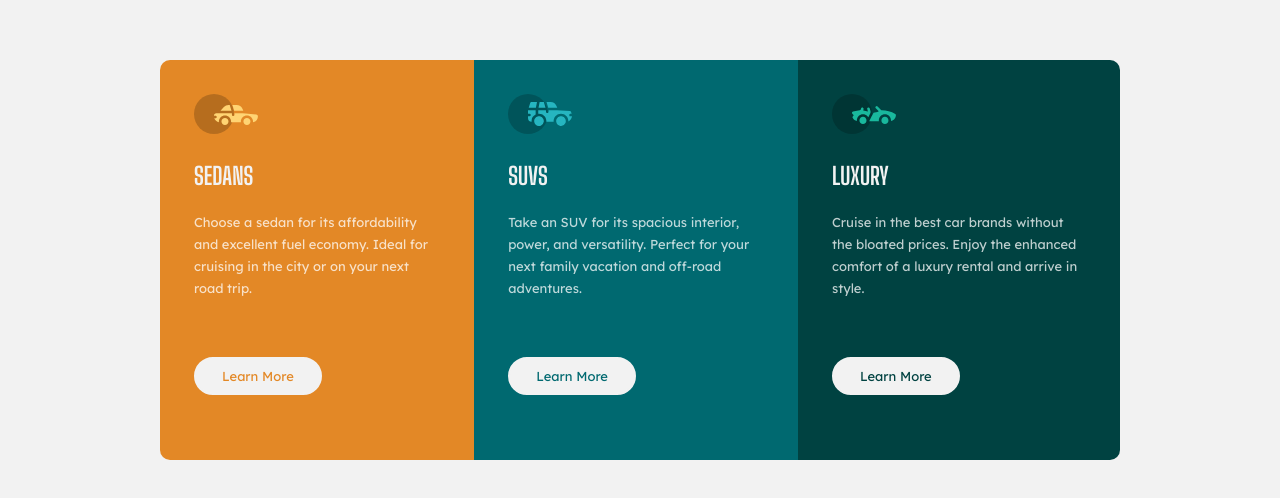
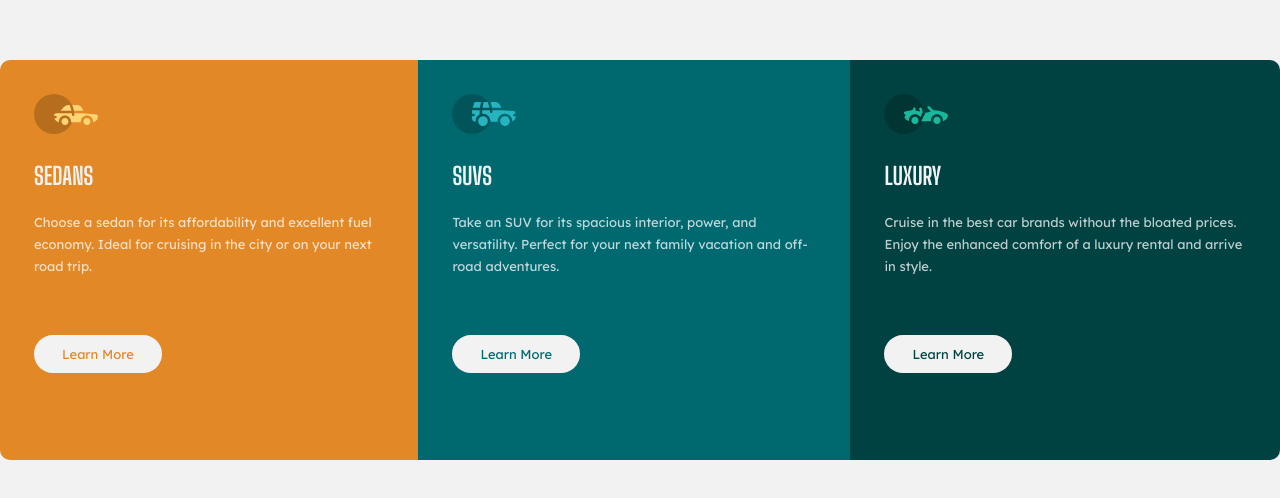
Before and after one commit to Meritdike/3-column-preview-card, a plain HTML site: page index.html in a window 1280 px wide. Shown: the part 140-638 px from the top of the page. Drawn offline with Linux system fonts and the light colour scheme.

Commit message:
ch:modified

```diff
--- a/css/style.css
+++ b/css/style.css
@@ -21,7 +21,7 @@
     display: flex;
     justify-content: center;
     align-items: center;
-    max-width: 60rem;
+    max-width: 80rem;
 }
 
 .sedans {
```
